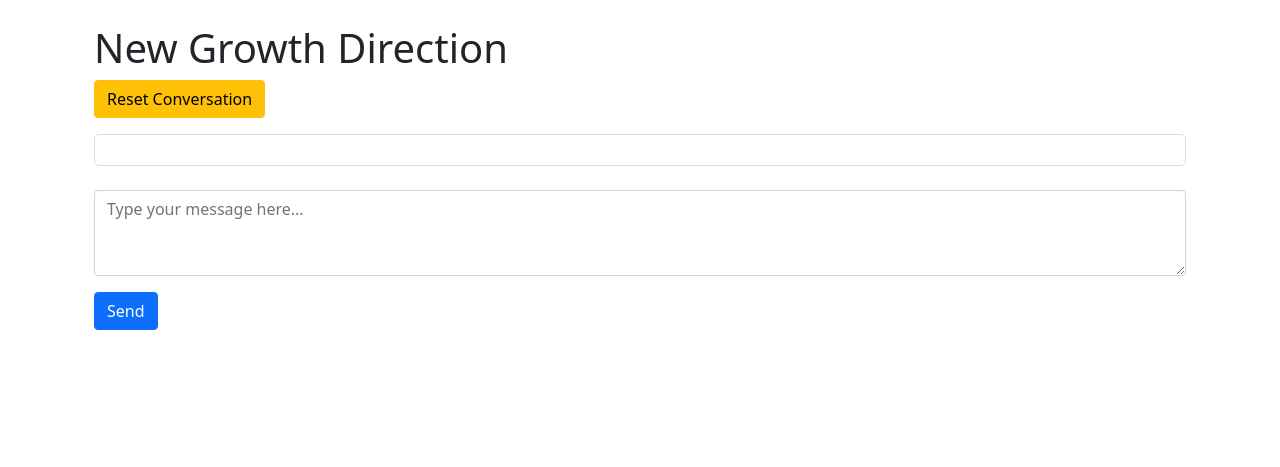
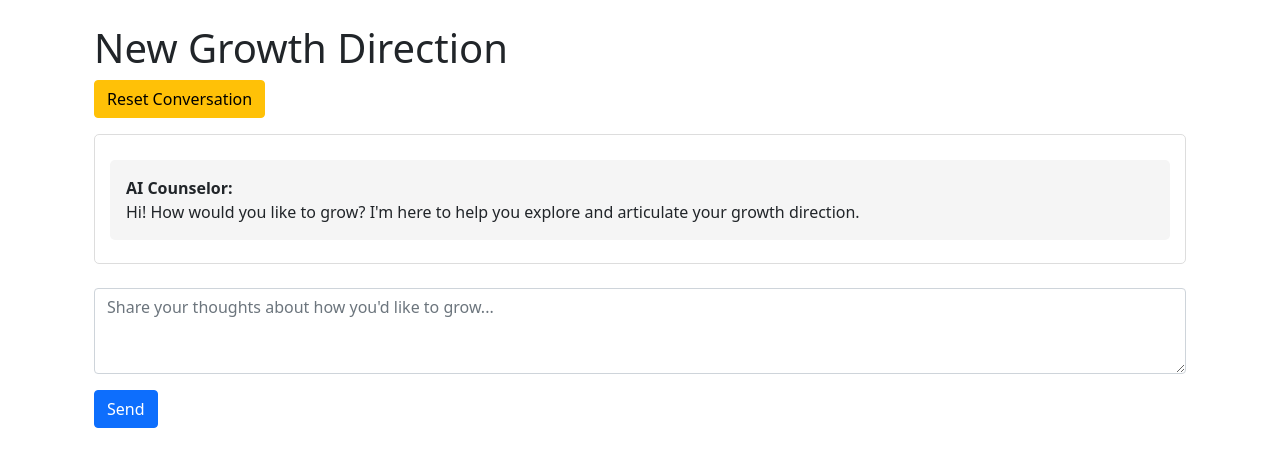
Before and after one commit to drublackberry/counsel_windsurf, a Flask app: page /create_direction in a window 1280 px wide. Shown: the part 56-523 px from the top of the page. Run offline with Flask 2, Linux system fonts and the light colour scheme; the visitor is signed in with stand-in values (Sample User, id 1); parts of the project's set-up code (start-up, migrations or seed data) failed here and were passed over.

Commit message:
Harmonized landing growth convesation page

```diff
--- a/app/templates/chat_direction.html
+++ b/app/templates/chat_direction.html
@@ -13,6 +13,13 @@
 
             <!-- Conversation History -->
             <div class="chat-history mb-4">
+                {% if not conversation_history %}
+                    <div class="message assistant-message mb-2 p-3">
+                        <strong>AI Counselor:</strong>
+                        <p class="mb-0">Hi! How would you like to grow? I'm here to help you explore and articulate your growth direction.</p>
+                    </div>
+                {% endif %}
+
                 {% for message in conversation_history %}
                     <div class="message {% if message.role == 'user' %}user-message{% else %}assistant-message{% endif %} mb-2 p-3">
                         <strong>{% if message.role == 'user' %}You{% else %}AI Counselor{% endif %}:</strong>
@@ -58,7 +65,7 @@
             <form method="post" id="chat-form">
                 {{ form.hidden_tag() }}
                 <div class="form-group">
-                    {{ form.message(class="form-control", rows=3, placeholder="Type your message here...") }}
+                    {{ form.message(class="form-control", rows=3, placeholder="Share your thoughts about how you'd like to grow...") }}
                     {% for error in form.message.errors %}
                         <span class="text-danger">{{ error }}</span>
                     {% endfor %}
```
